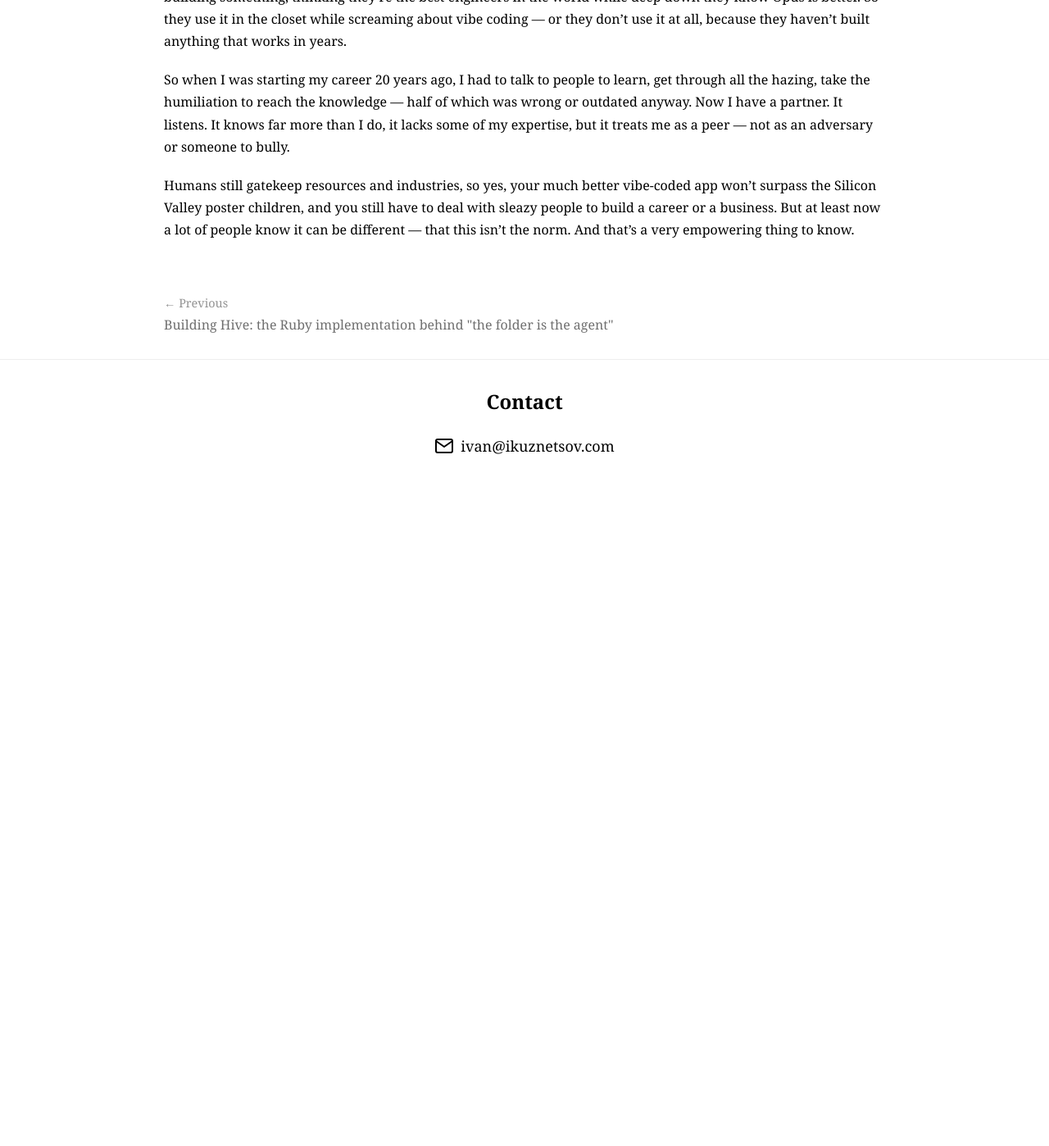
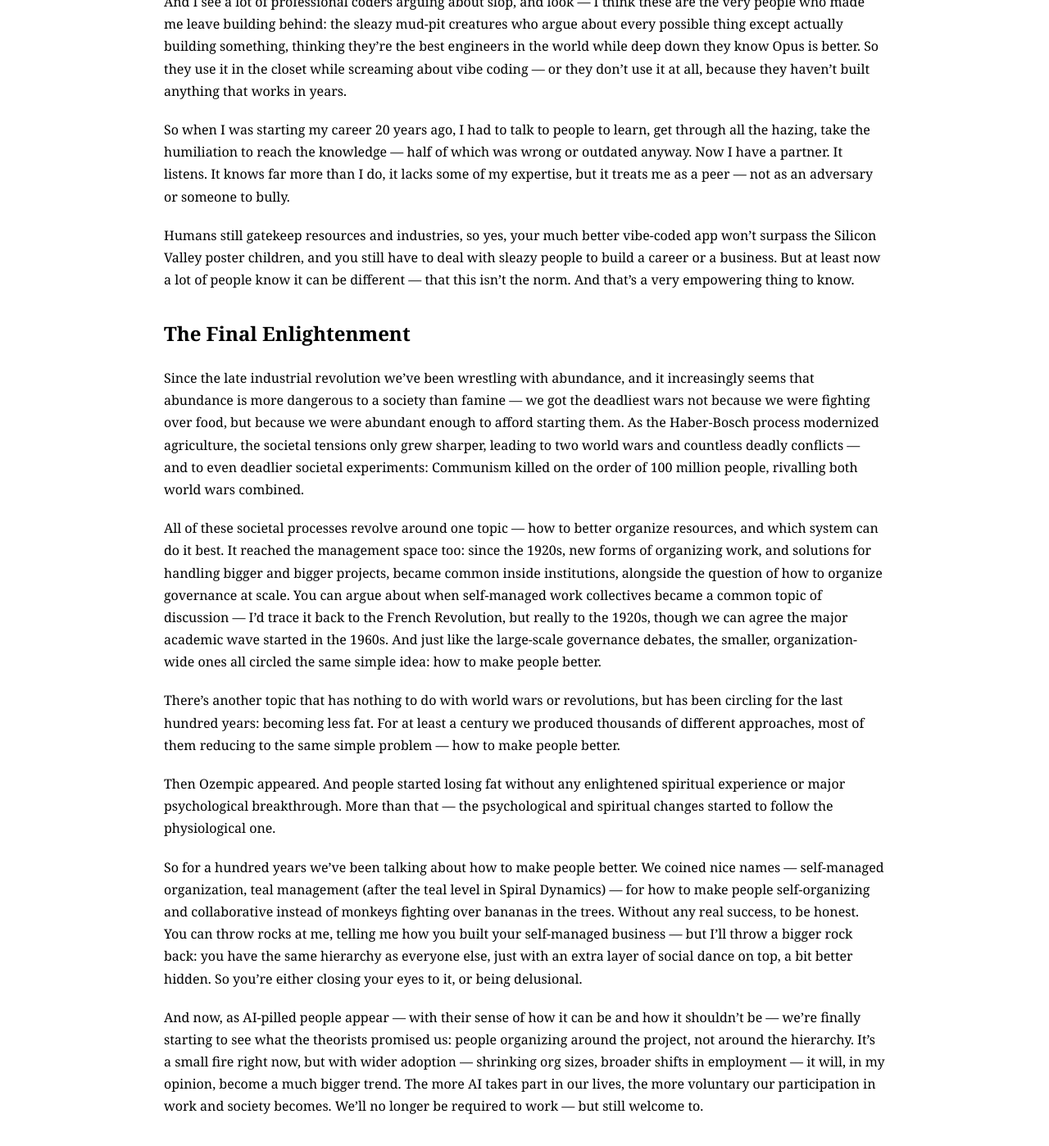
Before and after one commit to ivankuznetsov/ikuznetsov.com, a Jekyll site: the page built from _posts/2026-06-14-ai-is-fundamentally-changing-human-communication.md, in a window 1280 px wide and 1400 px high, scrolled down 932 px. Shown: the whole window at 82% size. Built offline with Jekyll 4.4.1, drawn with Linux system fonts in a browser that asks for light colours; some web fonts are replaced; before the commit the page ends 1540 px from its top, so only the background shows below that; some of the changed text lies outside the part shown.

Commit message:
Add Part 2 'The Final Enlightenment'; section Part 1 under 'Borderline Augmentation'
Extends the essay into two parts: Part 1 (augmentation/building) now sits
under a Borderline Augmentation heading; Part 2 argues AI is finally
enabling project-centric, post-hierarchy organization.

Co-Authored-By: Claude Opus 4.8 (1M context) <noreply@anthropic.com>

```diff
--- a/_posts/2026-06-14-ai-is-fundamentally-changing-human-communication.md
+++ b/_posts/2026-06-14-ai-is-fundamentally-changing-human-communication.md
@@ -28,3 +30,17 @@ And I see a lot of professional coders arguing about slop, and look — I think
 So when I was starting my career 20 years ago, I had to talk to people to learn, get through all the hazing, take the humiliation to reach the knowledge — half of which was wrong or outdated anyway. Now I have a partner. It listens. It knows far more than I do, it lacks some of my expertise, but it treats me as a peer — not as an adversary or someone to bully.
 
 Humans still gatekeep resources and industries, so yes, your much better vibe-coded app won't surpass the Silicon Valley poster children, and you still have to deal with sleazy people to build a career or a business. But at least now a lot of people know it can be different — that this isn't the norm. And that's a very empowering thing to know.
+
+## The Final Enlightenment
+
+Since the late industrial revolution we've been wrestling with abundance, and it increasingly seems that abundance is more dangerous to a society than famine — we got the deadliest wars not because we were fighting over food, but because we were abundant enough to afford starting them. As the Haber-Bosch process modernized agriculture, the societal tensions only grew sharper, leading to two world wars and countless deadly conflicts — and to even deadlier societal experiments: Communism killed on the order of 100 million people, rivalling both world wars combined.
+
+All of these societal processes revolve around one topic — how to better organize resources, and which system can do it best. It reached the management space too: since the 1920s, new forms of organizing work, and solutions for handling bigger and bigger projects, became common inside institutions, alongside the question of how to organize governance at scale. You can argue about when self-managed work collectives became a common topic of discussion — I'd trace it back to the French Revolution, but really to the 1920s, though we can agree the major academic wave started in the 1960s. And just like the large-scale governance debates, the smaller, organization-wide ones all circled the same simple idea: how to make people better.
+
+There's another topic that has nothing to do with world wars or revolutions, but has been circling for the last hundred years: becoming less fat. For at least a century we produced thousands of different approaches, most of them reducing to the same simple problem — how to make people better.
+
+Then Ozempic appeared. And people started losing fat without any enlightened spiritual experience or major psychological breakthrough. More than that — the psychological and spiritual changes started to follow the physiological one.
+
+So for a hundred years we've been talking about how to make people better. We coined nice names — self-managed organization, teal management (after the teal level in Spiral Dynamics) — for how to make people self-organizing and collaborative instead of monkeys fighting over bananas in the trees. Without any real success, to be honest. You can throw rocks at me, telling me how you built your self-managed business — but I'll throw a bigger rock back: you have the same hierarchy as everyone else, just with an extra layer of social dance on top, a bit better hidden. So you're either closing your eyes to it, or being delusional.
+
+And now, as AI-pilled people appear — with their sense of how it can be and how it shouldn't be — we're finally starting to see what the theorists promised us: people organizing around the project, not around the hierarchy. It's a small fire right now, but with wider adoption — shrinking org sizes, broader shifts in employment — it will, in my opinion, become a much bigger trend. The more AI takes part in our lives, the more voluntary our participation in work and society becomes. We'll no longer be required to work — but still welcome to.
```
Also changed, not shown: other parts of _posts/2026-06-14-ai-is-fundamentally-changing-human-communication.md (+2 -0 lines).
